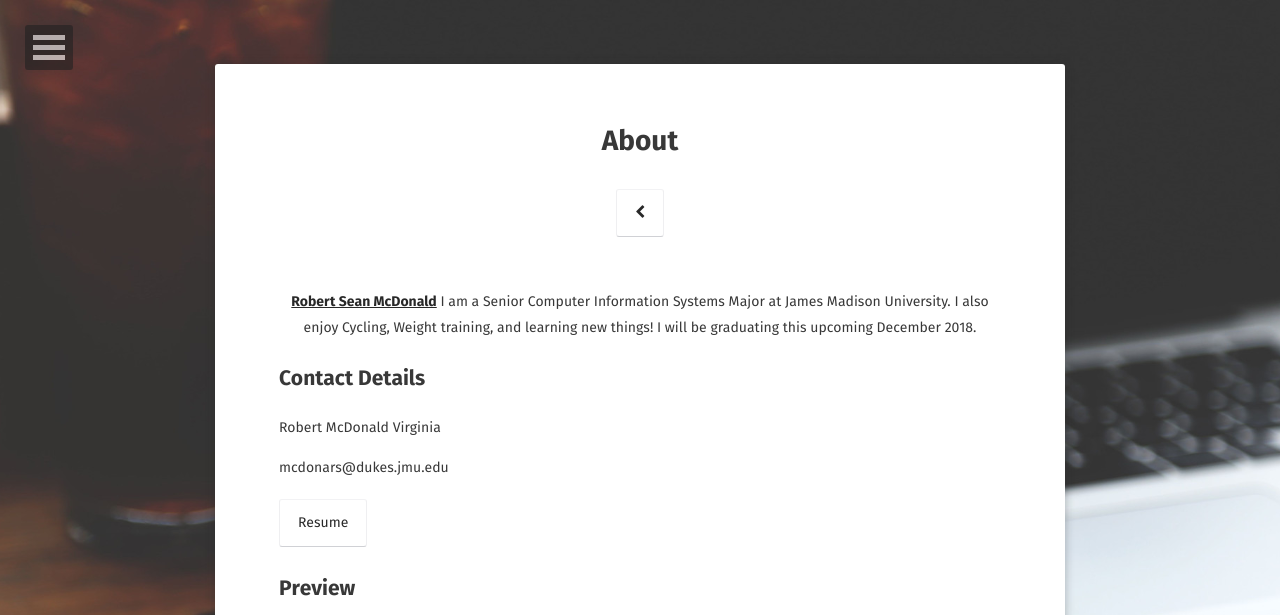
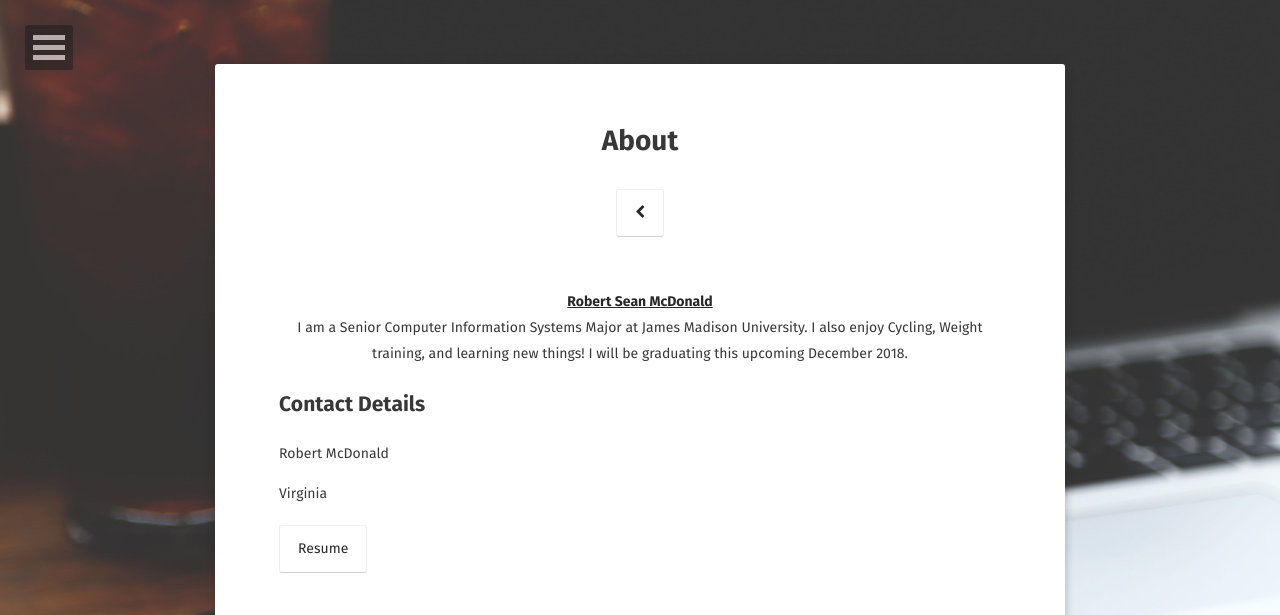
Before and after one commit to mcdonars/mcdonars.github.io, a Jekyll site: the page built from about/index.md, in a window 1280 px wide. Shown: the top 615 px of the page. Built offline with Jekyll 4.4.1, drawn with Linux system fonts in a browser that asks for light colours; some web fonts are replaced; some of the changed text lies outside the part shown; grey boxes are pictures that could not be loaded.

Commit message:
added contact info to about index

```diff
--- a/about/index.md
+++ b/about/index.md
@@ -6,30 +6,14 @@ date: 2018-09-3
 comments: false
 ---
 
-<center><a href="http://github.com/mcdonars"><b>Robert Sean McDonald</b></a> I am a Senior Computer Information Systems Major at James Madison University. I also enjoy Cycling, Weight training, and learning new things! I will be graduating this upcoming December 2018.</center>
+<center><a href="http://github.com/mcdonars"><b>Robert Sean McDonald</b></a></center>
+<center> I am a Senior Computer Information Systems Major at James Madison University. I also enjoy Cycling, Weight training, and learning new things! I will be graduating this upcoming December 2018.</center>
 
 ## Contact Details
 
-Robert McDonald
-Virginia
 
-mcdonars@dukes.jmu.edu
+<p>Robert McDonald</p>
+<p>Virginia</p>
+<a href="mailto:mcdonars@dukes.jmu.edu"></a>
 
 [Resume](https://github.com/mcdonars/mcdonars.github.io/blob/master/mcdonars_resume.pdf){: .btn}
-
-
-## Preview
-
-{% capture images %}
-    https://cloud.githubusercontent.com/assets/754514/14509720/61c61058-01d6-11e6-93ab-0918515ecd56.png
-    https://cloud.githubusercontent.com/assets/754514/14509716/61ac6c8e-01d6-11e6-879f-8308883de790.png
-{% endcapture %}
-{% include gallery images=images caption="Screenshots of Moon Theme" cols=2 %}
-
-See a [live version of Moon](http://taylantatli.github.io/Moon) hosted on GitHub.
-
-## Getting Started
-
-To learn how to install and use this theme check out the [Setup Guide](http://taylantatli.me/Moon/moon-theme/) for more information.
-
-[LinkedIn](https://linkedin.com/in/mcdonars){: .btn}
```
